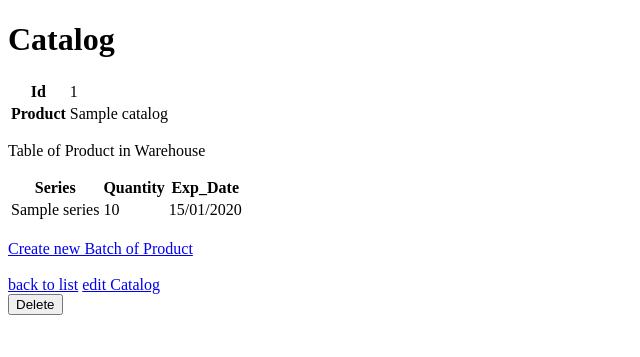
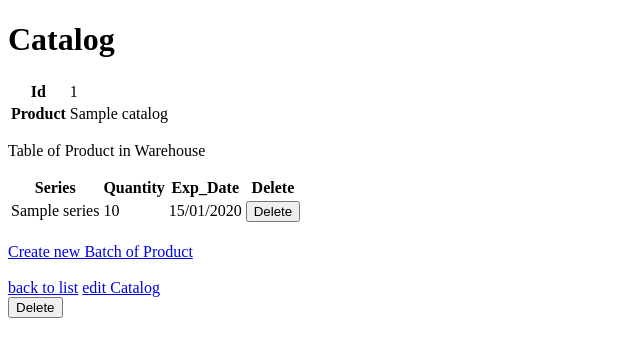
Before and after one commit to BlueEchelon/warehouse, a Symfony app: template templates/catalog/show.html.twig in a window 1280 px wide. Shown: the top 357 px of the page, without its empty margins (0-640 px from the left). Run offline with Twig, Linux system fonts and the light colour scheme; the template is opened without the code that fills it: most values are stand-ins (such as "Sample title", 1, 10 or a date in 2020); some libraries are stand-ins or nearby versions.

```diff
--- a/src/Controller/ProductController.php
+++ b/src/Controller/ProductController.php
@@ -72,13 +72,13 @@ class ProductController extends AbstractController
         ]);
     }
 
-    #[Route('/{id}', name: 'app_product_delete', methods: ['POST'])]
-    public function delete(Request $request, Product $product, ProductRepository $productRepository): Response
+    #[Route('/{id}/{id_catalog}', name: 'app_product_delete', methods: ['POST'])]
+    public function delete(Request $request, Product $product, ProductRepository $productRepository, $id_catalog): Response
     {
         if ($this->isCsrfTokenValid('delete'.$product->getId(), $request->request->get('_token'))) {
             $productRepository->remove($product, true);
         }
 
-        return $this->redirectToRoute('app_product_index', [], Response::HTTP_SEE_OTHER);
+        return $this->redirectToRoute('app_catalog_show', ['id'=>$id_catalog], Response::HTTP_SEE_OTHER);
     }
 }
--- a/templates/catalog/show.html.twig
+++ b/templates/catalog/show.html.twig
@@ -24,12 +24,14 @@
                 <th>Series</th>
                 <th>Quantity</th>
                 <th>Exp_Date</th>
+                <th>Delete</th>
             </tr>
             {% for product in products %}
                 <tr>
                     <td>{{ product.series }}</td>
                     <td>{{ product.quantity }}</td>
                     <td>{{ product.expDate|date("d/m/Y") }}</td>
+                    <td>{{ include('product/_delete_form.html.twig', {'id':product.id,'id_catalog':catalog.id}) }}</td>
                 </tr>
             {% endfor %}
         </tbody>
--- a/templates/product/_delete_form.html.twig
+++ b/templates/product/_delete_form.html.twig
@@ -1,4 +1,4 @@
-<form method="post" action="{{ path('app_product_delete', {'id': product.id}) }}" onsubmit="return confirm('Are you sure you want to delete this item?');">
+<form method="post" action="{{ path('app_product_delete', {'id': product.id, 'id_catalog': catalog.id}) }}" onsubmit="return confirm('Are you sure you want to delete this item?');">
     <input type="hidden" name="_token" value="{{ csrf_token('delete' ~ product.id) }}">
     <button class="btn">Delete</button>
 </form>
```
Also changed, not shown: src/Controller/CatalogController.php (+12 -0 lines), templates/catalog/api.json.twig (added, +10 -0 lines).
